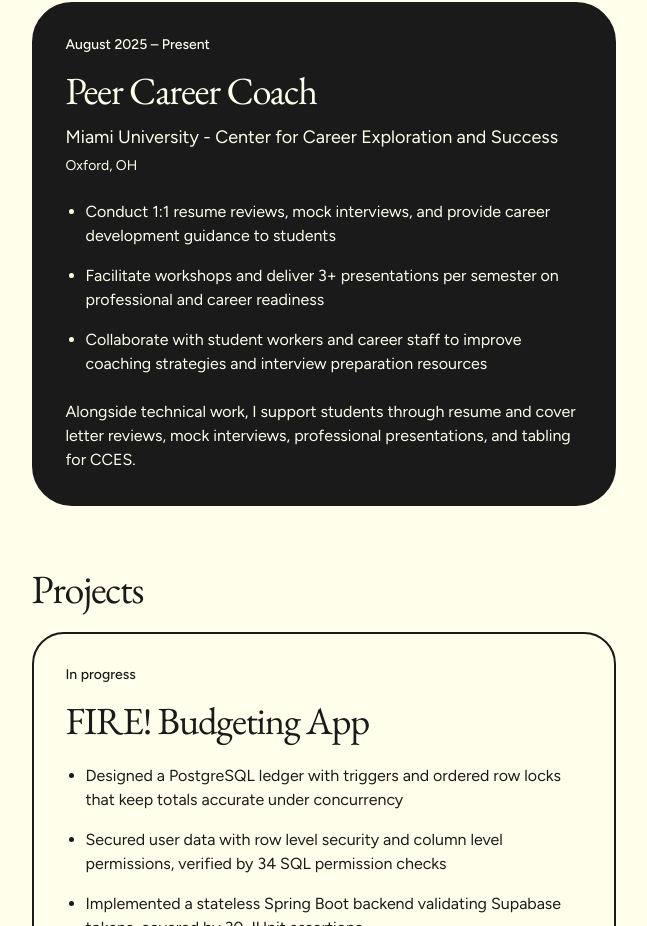
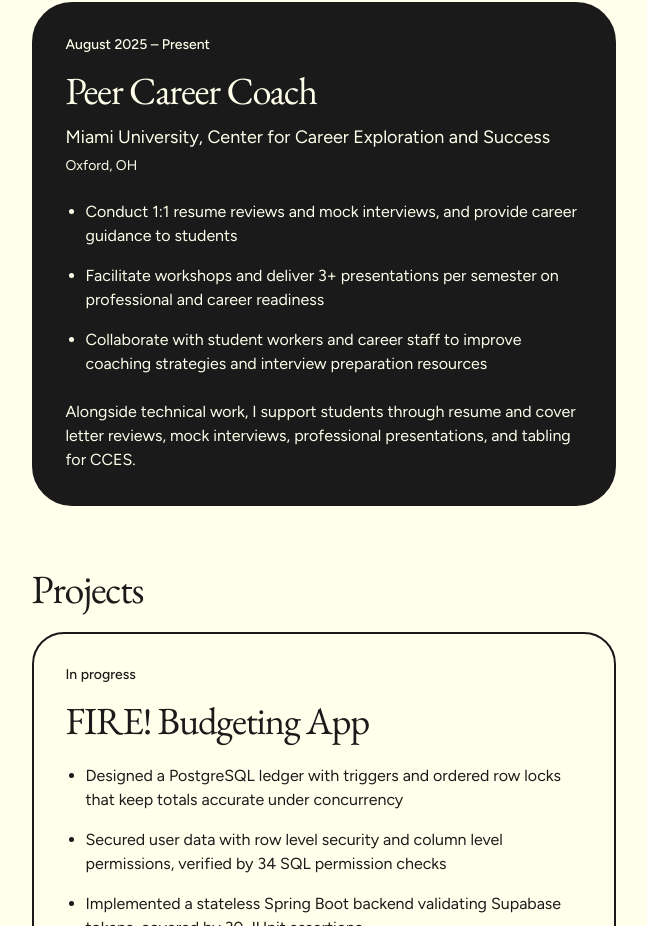
Before and after one commit to MauricioCallahan/portfolio, a Next.js app: page /experience in a window 1280 px wide. Shown: the part 2274-3200 px from the top of the page, without its empty margins (617-1264 px from the left). Built offline with nearby package versions, Linux system fonts and the light colour scheme.

Commit message:
Update resume details and fix formatting inconsistencies

```diff
--- a/src/data/resume.ts
+++ b/src/data/resume.ts
@@ -48,10 +48,10 @@ export const resumeSections: { id: string; title: string; entries: ResumeEntry[]
       },
       {
         id: "peer-career-coach", title: "Peer Career Coach",
-        organization: "Miami University - Center for Career Exploration and Success", location: "Oxford, OH",
+        organization: "Miami University, Center for Career Exploration and Success", location: "Oxford, OH",
         dates: "August 2025 – Present", summary: "Miami University · CCES",
         bullets: [
-          "Conduct 1:1 resume reviews, mock interviews, and provide career development guidance to students",
+          "Conduct 1:1 resume reviews and mock interviews, and provide career guidance to students",
           "Facilitate workshops and deliver 3+ presentations per semester on professional and career readiness",
           "Collaborate with student workers and career staff to improve coaching strategies and interview preparation resources",
         ],
```
Also changed, not shown: 2 other files (tests, documents, lock files or other folders).
